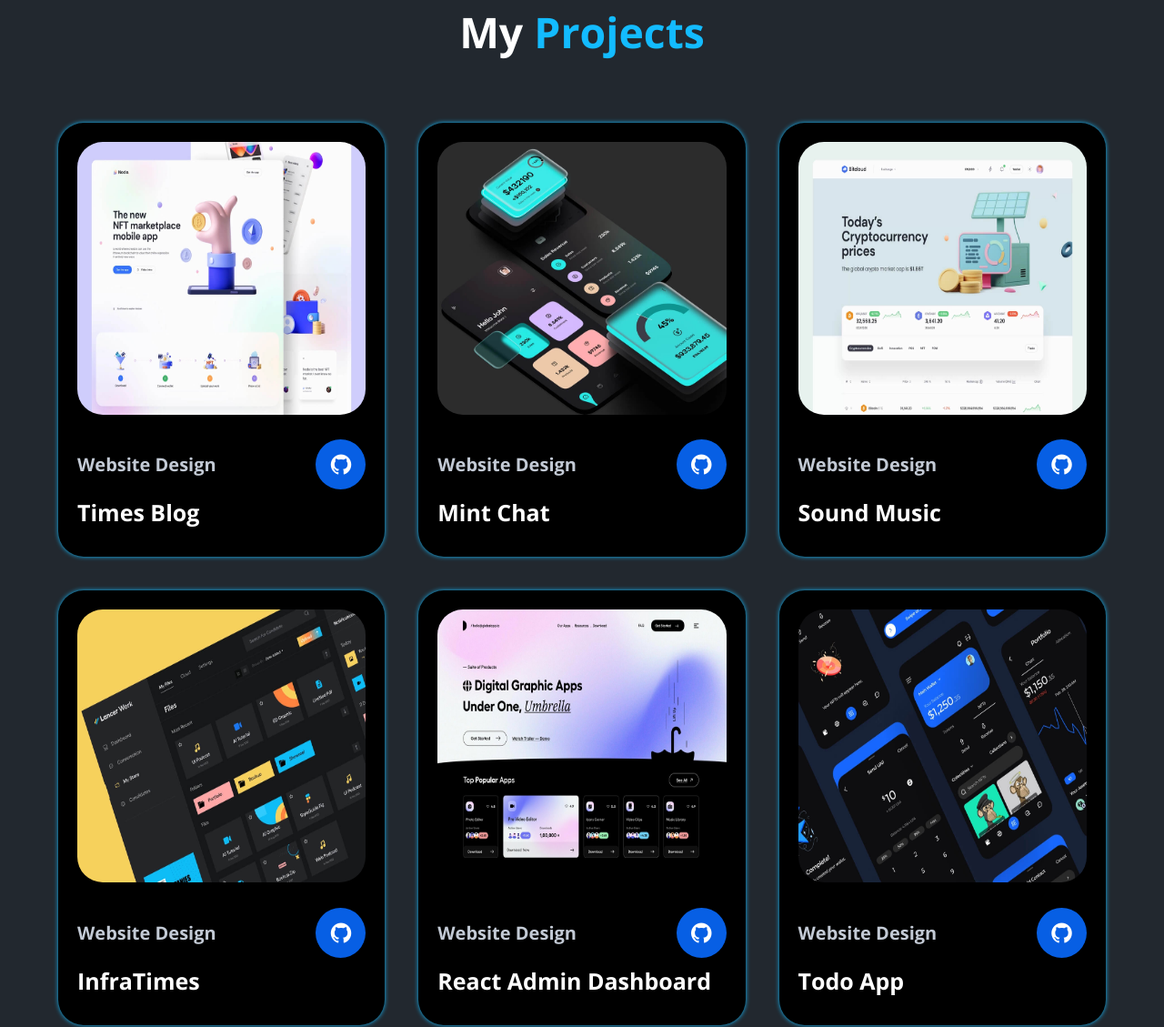
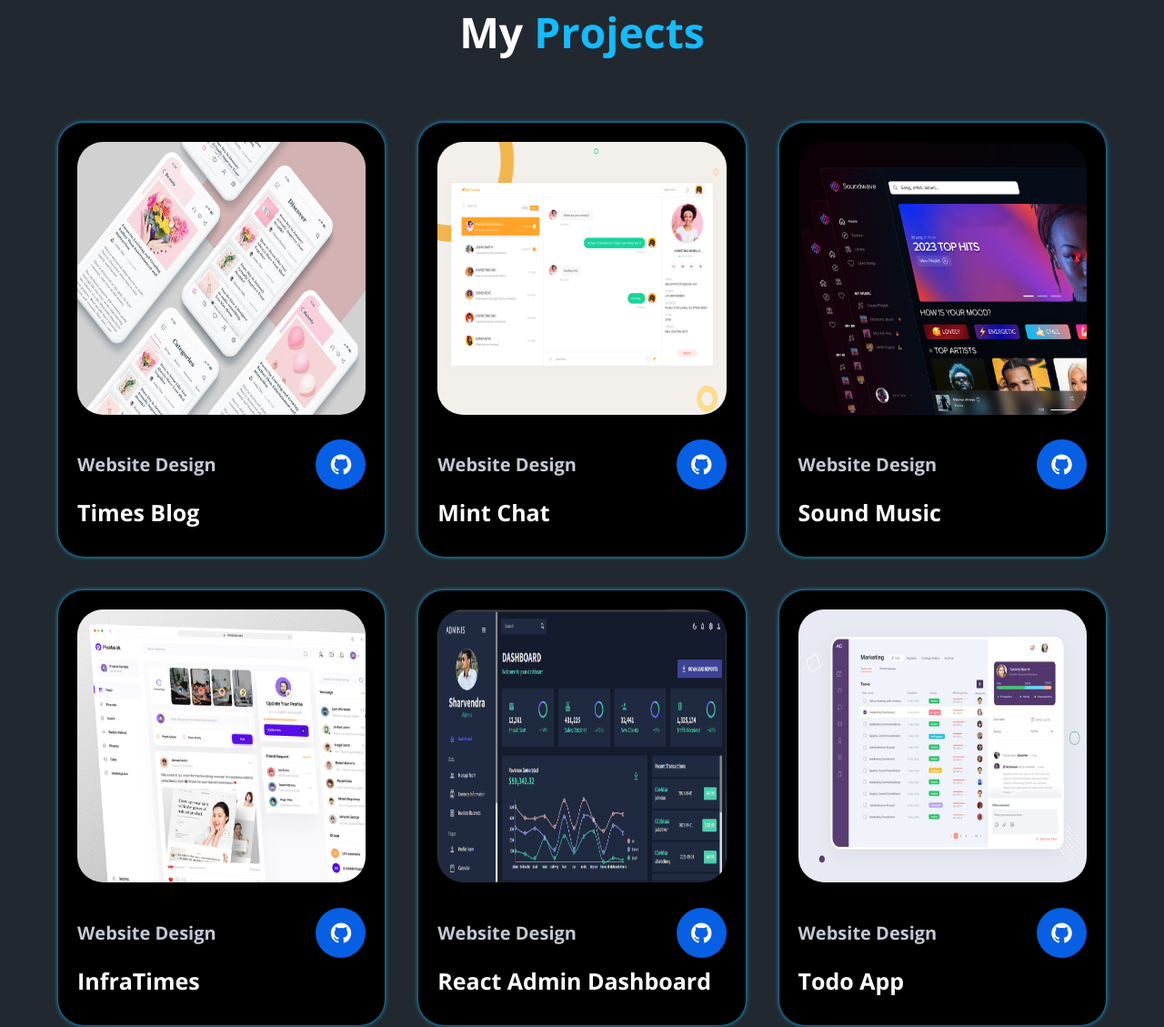
Before and after one commit to Sharvendra/Portfolio, a plain HTML site: page index.html in a window 1280 px wide. Shown: the part 2233-3362 px from the top of the page at 91% size. Drawn offline with nearby package versions, Linux system fonts and the light colour scheme.

Commit message:
Projects and resume updated

```diff
--- a/index.html
+++ b/index.html
@@ -55,7 +55,7 @@
                 </div>
                 <div class="main-btn">
                     <a href="#" class="btn">Hire me</a>
-                    <a href="./SHARVENDRA NATH SHAH (8).pdf" class="btn btn2" download>Download CV</a>
+                    <a href="./Sharvendra portfolio.pdf" class="btn btn2" download>Download CV</a>
 
                 </div>
             </div>
@@ -135,7 +135,7 @@
             </div>
             <div class="portfolio-content" data-aos="zoom-in-up">
                 <div class="row">
-                    <img src="./port-1.jpg" alt="">
+                    <img src="./TimesBlog.jpg" alt="">
                     <div class="main-row">
                         <div class="row-text">
                             <h5>Website Design</h5>
@@ -147,7 +147,7 @@
                     <h4>Times Blog</h4>
                 </div>
                 <div class="row">
-                    <img src="./port-2.jpg" alt="">
+                    <img src="./Mintchat.png" alt="">
                     <div class="main-row">
                         <div class="row-text">
                             <h5>Website Design</h5>
@@ -159,7 +159,7 @@
                     <h4>Mint Chat</h4>
                 </div>
                 <div class="row">
-                    <img src="./port-3.jpg" alt="">
+                    <img src="./Soundmusic.png" alt="">
                     <div class="main-row">
                         <div class="row-text">
                             <h5>Website Design</h5>
@@ -171,7 +171,7 @@
                     <h4>Sound Music</h4>
                 </div>
                 <div class="row">
-                    <img src="./port-4.jpg" alt="">
+                    <img src="./InfraTimes.png" alt="">
                     <div class="main-row">
                         <div class="row-text">
                             <h5>Website Design</h5>
@@ -183,7 +183,7 @@
                     <h4>InfraTimes</h4>
                 </div>
                 <div class="row">
-                    <img src="./port-5.jpg" alt="">
+                    <img src="./Reactadmindashboard.png" alt="">
                     <div class="main-row">
                         <div class="row-text">
                             <h5>Website Design</h5>
@@ -195,7 +195,7 @@
                     <h4>React Admin Dashboard</h4>
                 </div>
                 <div class="row">
-                    <img src="./port-6.jpg" alt="">
+                    <img src="./Todo.jpg" alt="">
                     <div class="main-row">
                         <div class="row-text">
                             <h5>Website Design</h5>
```
Also changed, not shown: InfraTimes.png (added), Mintchat.png (added), Reactadmindashboard.png (added), Soundmusic.png (added), TimesBlog.jpg (added), Todo.jpg (added), 1 other file.
